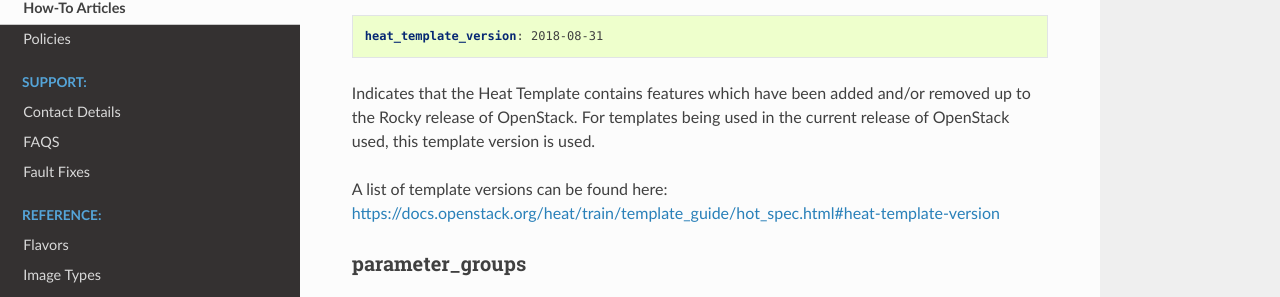
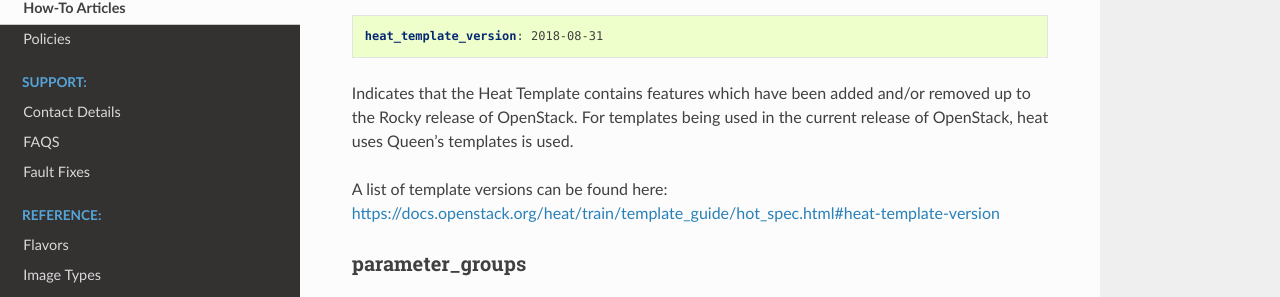
Before and after one commit to stfc/cloud-docs, a Sphinx documentation site: the page built from source/howto/CreateAHeatStack.rst, in a window 1280 px wide and 900 px high, scrolled down 1340 px. Shown: the part 174-471 px from the top of the window. Built offline with Sphinx 7.4.7 and the Read the Docs theme 2.0.0, drawn with Linux system fonts in a browser that asks for light colours.

Commit message:
Clarify wording on the Heat template vers used
Currently the wording is circular, so swap it with something more
sensical

```diff
--- a/source/howto/CreateAHeatStack.rst
+++ b/source/howto/CreateAHeatStack.rst
@@ -69,7 +69,7 @@ The template version:
   heat_template_version: 2018-08-31
 
 Indicates that the Heat Template contains features which have been added and/or removed up to the Rocky release of OpenStack.
-For templates being used in the current release of OpenStack used, this template version is used.
+For templates being used in the current release of OpenStack, heat uses Queen's templates is used.
 
 A list of template versions can be found here: https://docs.openstack.org/heat/train/template_guide/hot_spec.html#heat-template-version
 
```
